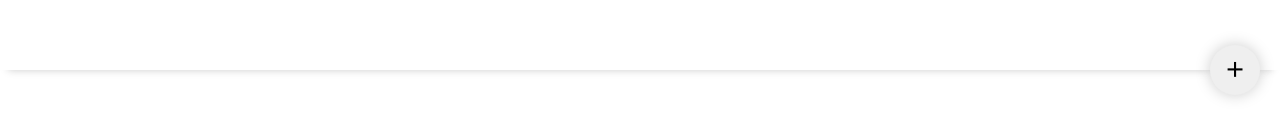
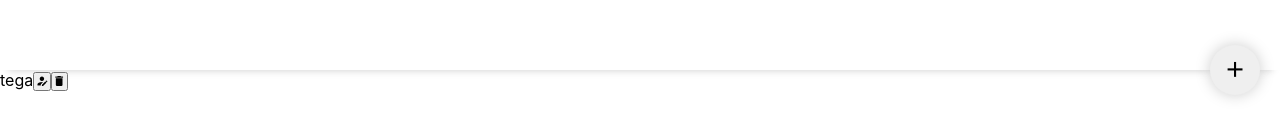
Before and after one commit to codebarz/react-contact-listing, a React (Create React App) app: page / in a window 1280 px wide. Shown: the part 170-308 px from the top of the page. Built offline with nearby package versions, Linux system fonts and the light colour scheme.

Commit message:
Returned template for false contact editing state

```diff
--- /dev/null
+++ b/src/Components/List/List.js
@@ -0,0 +1,21 @@
+import React, { useState } from 'react';
+
+function List() {
+  const [editState, setEditState] = useState({ editing: false });
+
+  if (!editState.editing) {
+    return (
+      <div className="single-list">
+        <span>tega</span>
+        <button>
+          <i className="mdi mdi-account-edit" />
+        </button>
+        <button>
+          <i className="mdi mdi-delete" />
+        </button>
+      </div>
+    );
+  }
+}
+
+export default List;
--- a/src/Components/ListBoard/ListBoard.js
+++ b/src/Components/ListBoard/ListBoard.js
@@ -1,4 +1,6 @@
 import React from 'react';
+
+import List from '../List/List';
 
 import './ListBoard.css';
 
@@ -8,6 +10,7 @@ function ListBoard() {
       <button className="add-new-button">
         <i className="mdi mdi-plus" />
       </button>
+      <List />
     </div>
   );
 }
```
Also changed, not shown: src/Components/List/List.css (added).
